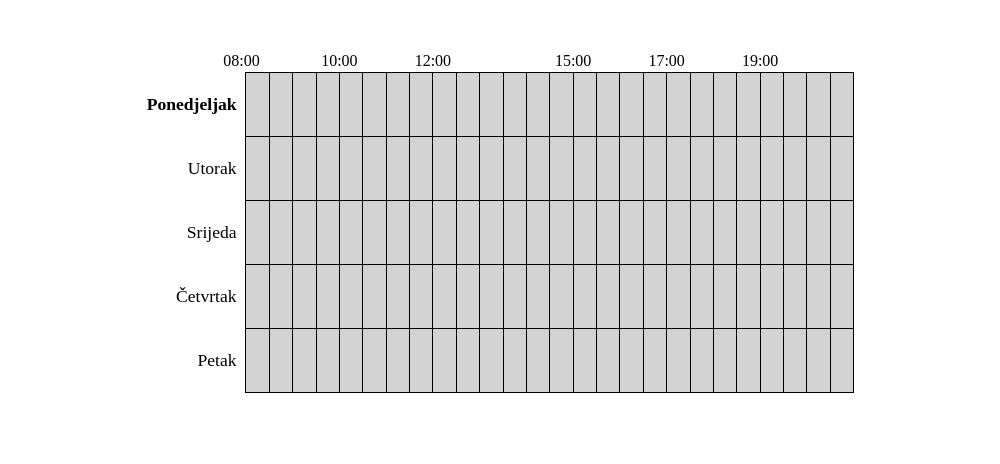
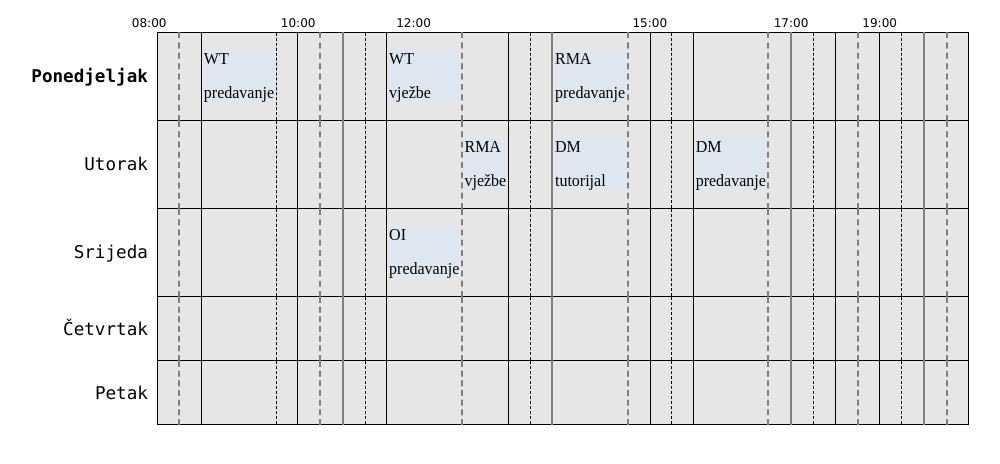
Before and after one commit to zlxxo/Web-Technologies-Project, a plain HTML site: page raspored/raspored.html in a window 1280 px wide. Shown: the whole page, without its empty margins (144-1144 px from the left). Drawn offline with Linux system fonts and the light colour scheme.

Commit message:
zadatak 1 - dodao predavanje, vjezbe i tutorijale

```diff
--- a/raspored/raspored.css
+++ b/raspored/raspored.css
@@ -1,5 +1,6 @@
 body {
     background-color: white;
+    margin: 0;
 }
 
 #okvir {
@@ -13,7 +14,7 @@ table {
 }
 
 td {
-    width: 1.2em;
+    width: 1.1em;
     padding: 0.1em;
 }
 
@@ -25,22 +26,75 @@ table, tr, td {
     border-collapse: collapse;
 }
 
-.sat {
-    background-color: lightgrey;
-    border: 1px solid black;
+.satnica {
+    height: 2em;
 }
 
-.dan, .prazno {
+.dan {
     text-align: right;
     padding: 0.5em;
     font-size: 1.1em;
+    font-family: "Lucida Console", Courier, monospace;
 }
 
 .vrijeme {
     text-align: center;
     vertical-align: bottom;
+    font-size: 0.75em;
+    font-family: "Lucida Sans Unicode", "Lucida Grande", sans-serif;
 }
 
 .prvi {
     font-weight: bold;
 }
+
+.sat:nth-child(2n) {
+    border-right-style: dashed;
+    border-right-width: 1px;
+    border-left-style: solid;
+}
+
+.sat:nth-child(4n + 2) {
+    border-right-width: 2px;
+    border-right-color: gray;
+}
+
+.sat:nth-child(27) {
+    border-right: 1px solid black;
+}
+
+.sat:nth-child(23) {
+    border-right-style: dashed;
+}
+
+.sat:nth-child(6n + 1) {
+    border-right-style: solid;
+    border-right-width: 2px;
+    border-right-color: gray;
+}
+
+.sat {
+    background-color: #e6e6e6;
+    border-top: 1px solid black;
+    border-bottom: 1px solid black;
+    border-right-width: 1px;
+    border-left-width: 1px;
+}
+
+.cas {
+    background-color: #dee7f0;
+    height: 100%;
+    width: 100%;
+}
+
+.predavanje {
+    column-span: 6;
+}
+
+.vjezbe {
+    column-span: 3;
+}
+
+.tutorijal {
+    column-span: 4;
+}
--- a/raspored/raspored.html
+++ b/raspored/raspored.html
@@ -9,7 +9,7 @@
         <div id="okvir">
             <table>
                 <tr class="satnica">
-                    <td class="prazno" colspan="3"></td>
+                    <td class="dan" colspan="3"></td>
                     <td class="vrijeme" colspan="2">08:00</td>
                     <td class="vrijeme" colspan="2"></td>
                     <td class="vrijeme" colspan="2">10:00</td>
@@ -29,17 +29,32 @@
                     <td class="prvi dan" colspan="4">Ponedjeljak</td>
                     <td class="sat"></td>
                     <td class="sat"></td>
+                    <td class="sat">
+                        <div class="cas predavanje">
+                            <p class="predmet">WT</p>
+                            <p class="tip">predavanje</p>
+                        </div>
+                    </td>
                     <td class="sat"></td>
                     <td class="sat"></td>
                     <td class="sat"></td>
                     <td class="sat"></td>
                     <td class="sat"></td>
+                    <td class="sat">
+                        <div class="cas vjezbe">
+                            <p class="predmet">WT</p>
+                            <p class="tip">vježbe</p>
+                        </div>
+                    </td>
                     <td class="sat"></td>
                     <td class="sat"></td>
                     <td class="sat"></td>
-                    <td class="sat"></td>
-                    <td class="sat"></td>
-                    <td class="sat"></td>
+                    <td class="sat">
+                        <div class="cas predavanje">
+                            <p class="predmet">RMA</p>
+                            <p class="tip">predavanje</p>
+                        </div>
+                    </td>
                     <td class="sat"></td>
                     <td class="sat"></td>
                     <td class="sat"></td>
@@ -65,14 +80,29 @@
                     <td class="sat"></td>
                     <td class="sat"></td>
                     <td class="sat"></td>
+                    <td class="sat">
+                        <div class="cas vjezbe">
+                            <p class="predmet">RMA</p>
+                            <p class="tip">vježbe</p>
+                        </div>
+                    </td>
+                    <td class="sat"></td>
+                    <td class="sat"></td>
+                    <td class="sat">
+                        <div class="cas tutorijal">
+                            <p class="predmet">DM</p>
+                            <p class="tip">tutorijal</p>
+                        </div>
+                    </td>
                     <td class="sat"></td>
                     <td class="sat"></td>
                     <td class="sat"></td>
-                    <td class="sat"></td>
-                    <td class="sat"></td>
-                    <td class="sat"></td>
-                    <td class="sat"></td>
-                    <td class="sat"></td>
+                    <td class="sat">
+                        <div class="cas predavanje">
+                            <p class="predmet">DM</p>
+                            <p class="tip">predavanje</p>
+                        </div>
+                    </td>
                     <td class="sat"></td>
                     <td class="sat"></td>
                     <td class="sat"></td>
@@ -93,7 +123,12 @@
                     <td class="sat"></td>
                     <td class="sat"></td>
                     <td class="sat"></td>
-                    <td class="sat"></td>
+                    <td class="sat">
+                        <div class="cas predavanje">
+                            <p class="predmet">OI</p>
+                            <p class="tip">predavanje</p>
+                        </div>
+                    </td>
                     <td class="sat"></td>
                     <td class="sat"></td>
                     <td class="sat"></td>
```
